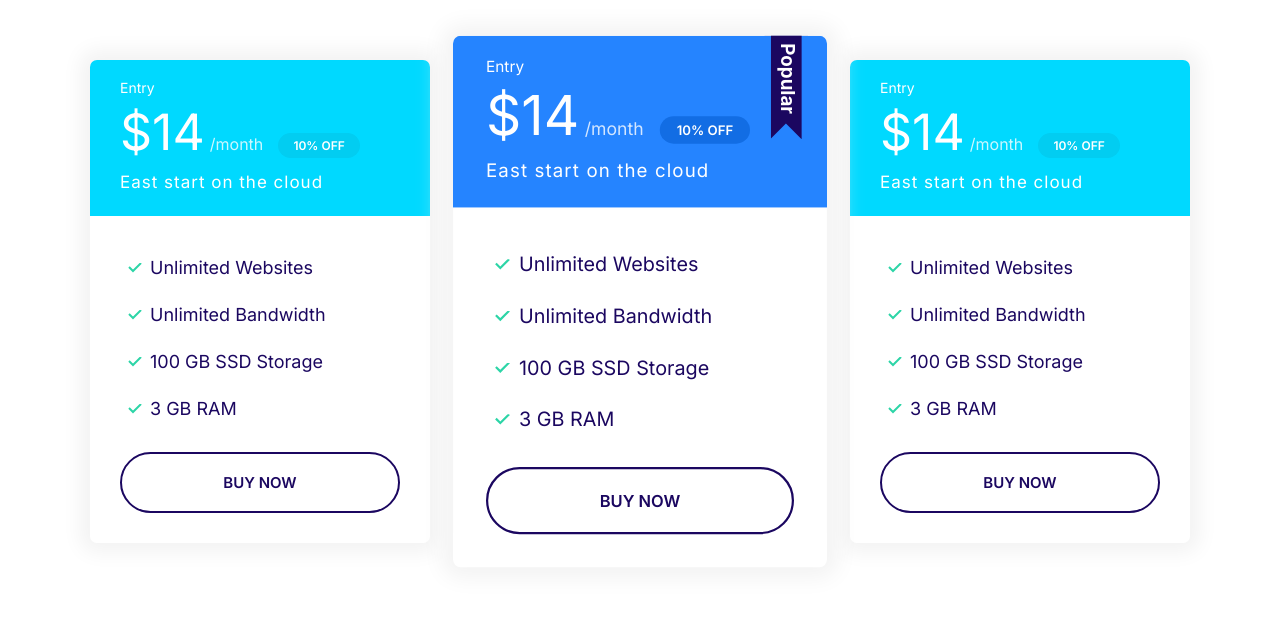
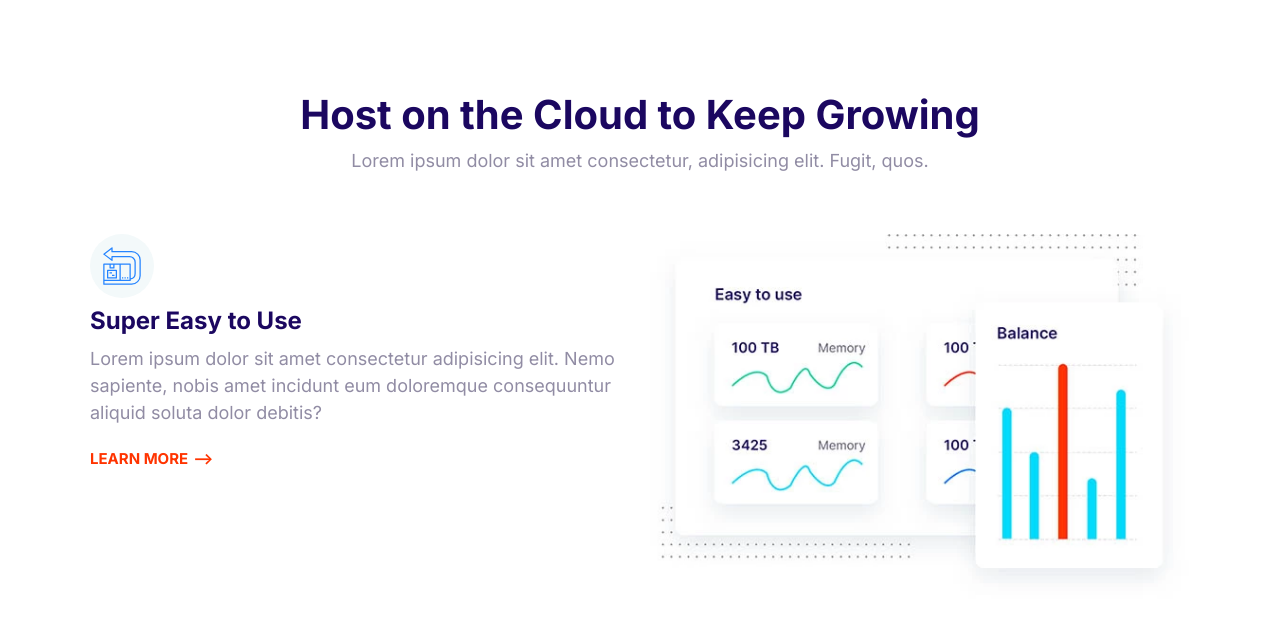
Before and after one commit to DhanyaSathasivam/moshweb, a plain HTML site: page HTML/index.html in a window 1280 px wide. Drawn offline with Linux system fonts and the light colour scheme.

Commit message:
features blk

```diff
--- a/CSS/styles.css
+++ b/CSS/styles.css
@@ -585,7 +585,7 @@ a{
 .block{
     --padding-vertical:6rem;
     padding: 6rem 2rem;
-    text-align:center;
+    /* text-align:center; */
 }
 
 .block__header{
@@ -746,3 +746,26 @@ a{
     max-width:500px;
     margin:0 auto;
 }
+
+/* Features */
+.feature__heading{
+    margin:1rem 0;
+}
+
+.feature{
+     gap: 4rem 2rem;
+     margin:12rem 0;
+}
+
+.feature:first-of-type{
+    margin-top: 6rem;
+}
+.feature__image{
+    width:100%;
+}
+
+@media screen and (min-width:768px){
+    .feature:nth-of-type(even) .feature__content{
+        order:2;
+    }
+}
--- a/HTML/index.html
+++ b/HTML/index.html
@@ -13,73 +13,30 @@
 
 </head>
 <body>
-    <section class="block container block-plans">
-        <div class="grid grid--1x3">
-                <div class="plan">
-                    <div class="card card--secondary">
-                        <header class="card__header">
-                            <h3 class="plan__name">Entry</h3>
-                            <span class="plan__price">$14</span>
-                            <span class="plan__billing-cycle">/month</span>
-                            <span class="badge badge--secondary badge--small">10% OFF</span>
-                            <span class="plan__description">East start on the cloud</span>
-                        </header>
-                        <div class="card__body">
-                            <ul class="list list--tick">
-                                <li class="list__item">Unlimited Websites</li>
-                                <li class="list__item">Unlimited Bandwidth</li>
-                                <li class="list__item">100 GB SSD Storage</li>
-                                <li class="list__item">3 GB RAM</li>
-                            </ul>
-                            <button class="btn btn--outline btn--block">Buy Now</button>
-                        </div>
-                    </div>
+    <section class="block container">
+        <header class="block__header">
+            <h2>Host on the Cloud to Keep Growing</h2>
+            <p>Lorem ipsum dolor sit amet consectetur, adipisicing elit. Fugit, quos.</p>
+        </header>
+        <article class="grid grid--1x2 feature">
+            <div class="feature__content">
+                <span class="icon-container">
+                    <svg class="icon icon--primary">
+                        <use xlink:href="../Images/sprite.svg#easy"></use>
+                    </svg>
+                  </span>
+                  <h3 class="feature__heading">Super Easy to Use</h3>
+                  <p>Lorem ipsum dolor sit amet consectetur adipisicing elit. Nemo sapiente, nobis amet incidunt eum doloremque consequuntur aliquid soluta dolor debitis?</p>
+                  <a href="#" class="link-arrow">Learn More</a>
                 </div>
+                <picture>
+                    <source type="image/webp" srcset="../Images/easy.webp 1x, ../Images/easy@2x.webp 2x">
+                    <source type="image/jpg" srcset="../Images/easy.jpg 1x, ../Images/easy@2x.jpg 2x">
+                    <img class="feature__image" src="../Images/easy@2x.jpg " alt="">
+                </picture>
+        </article>
+    </section>
 
-
-                <div class="plan plan--popular">
-                    <div class="card card--primary">
-                        <header class="card__header">
-                            <h3 class="plan__name">Entry</h3>
-                            <span class="plan__price">$14</span>
-                            <span class="plan__billing-cycle">/month</span>
-                            <span class="badge badge--primary badge--small">10% OFF</span>
-                            <span class="plan__description">East start on the cloud</span>
-                        </header>
-                        <div class="card__body">
-                            <ul class="list list--tick">
-                                <li class="list__item">Unlimited Websites</li>
-                                <li class="list__item">Unlimited Bandwidth</li>
-                                <li class="list__item">100 GB SSD Storage</li>
-                                <li class="list__item">3 GB RAM</li>
-                            </ul>
-                            <button class="btn btn--outline btn--block">Buy Now</button>
-                        </div>
-                    </div>
-                </div>
-
-                <div class="plan">
-                    <div class="card card--secondary">
-                        <header class="card__header">
-                            <h3 class="plan__name">Entry</h3>
-                            <span class="plan__price">$14</span>
-                            <span class="plan__billing-cycle">/month</span>
-                            <span class="badge badge--secondary badge--small">10% OFF</span>
-                            <span class="plan__description">East start on the cloud</span>
-                        </header>
-                        <div class="card__body">
-                            <ul class="list list--tick">
-                                <li class="list__item">Unlimited Websites</li>
-                                <li class="list__item">Unlimited Bandwidth</li>
-                                <li class="list__item">100 GB SSD Storage</li>
-                                <li class="list__item">3 GB RAM</li>
-                            </ul>
-                            <button class="btn btn--outline btn--block">Buy Now</button>
-                        </div>
-                    </div>
-                </div>
-        </div>
-    </section>
     <script src="../js/main.js"></script>
 </body>
 </html>
```
Also changed, not shown: Components/features_block.html (added, +23 -0 lines), Images/easy.jpg (added), Images/easy.webp (added), Images/easy@2x.jpg (added), Images/easy@2x.webp (added).
